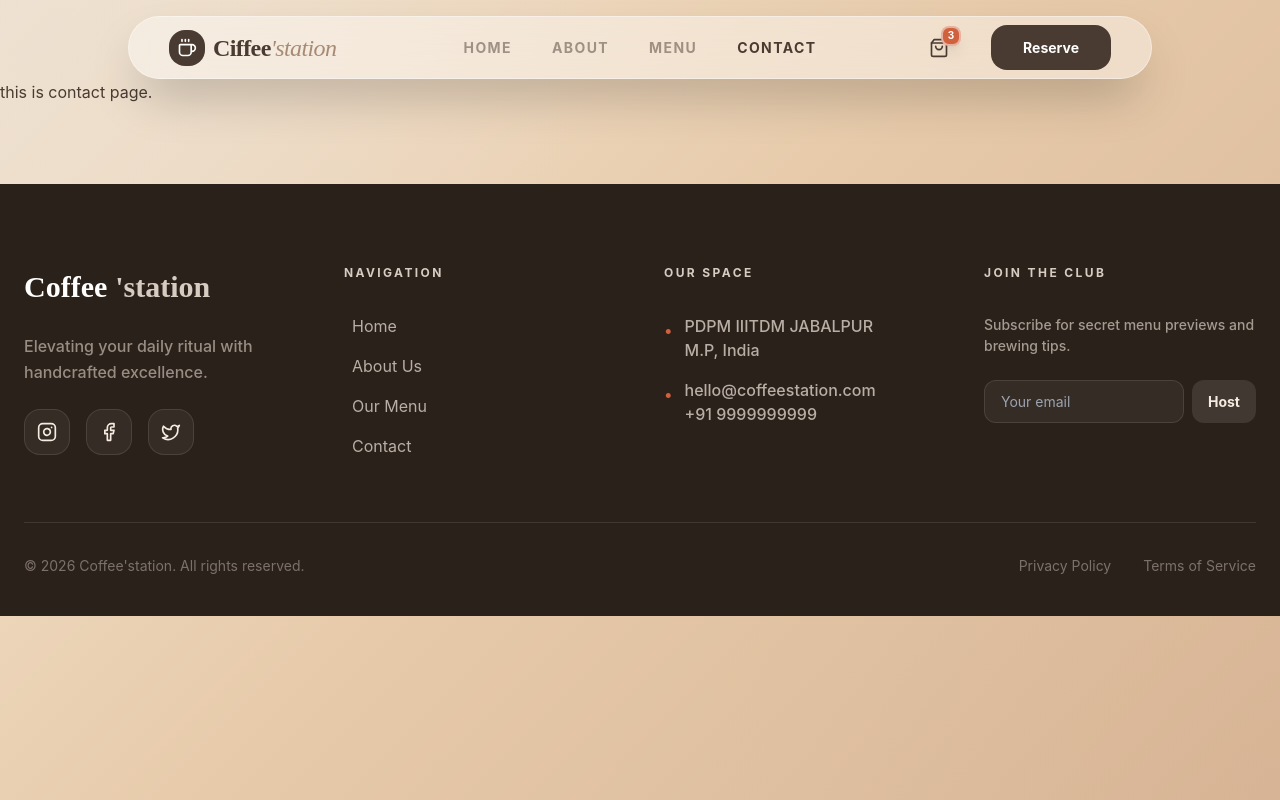
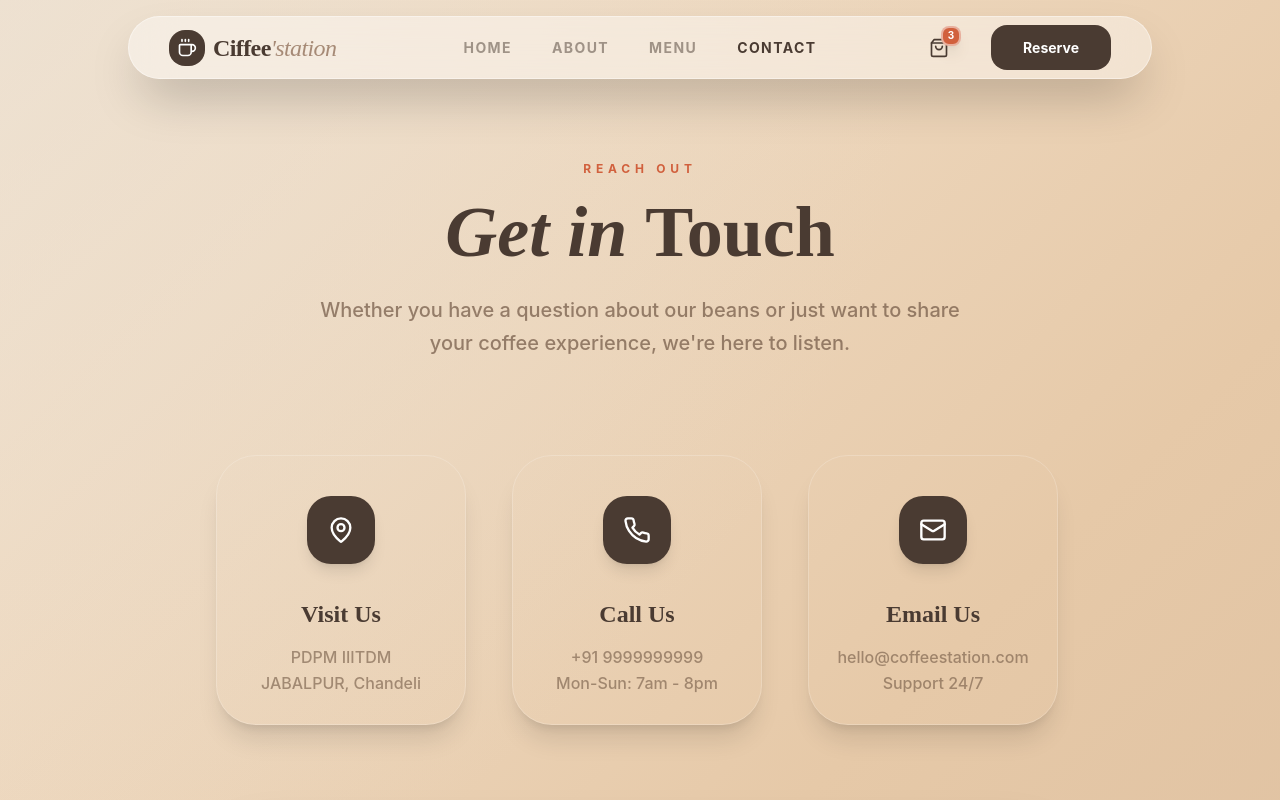
Before and after one commit to rachel0623123/coffee_station_nick, a React (Vite) app: page /contact in a window 1280 px wide. Shown: the top 800 px of the page. Built offline with nearby package versions, Linux system fonts and the light colour scheme.

Commit message:
feat: built contactpage.

```diff
--- a/src/pages/Contact.tsx
+++ b/src/pages/Contact.tsx
@@ -1,7 +1,9 @@
+import { GetInTouchSection } from "../shared/ui/contact/GetInTouchSection";
+
 export const Contact = () => {
     return (
         <main>
-            this is contact page.
+            <GetInTouchSection />
         </main>
     );
 }
--- /dev/null
+++ b/src/shared/ui/contact/GetInTouchSection.tsx
@@ -0,0 +1,27 @@
+import { LuMapPin, LuPhone, LuMail  } from "react-icons/lu";
+import { ContactCard } from "../card/ContactCard";
+
+import src from "../../../assets/images/Screenshot_1.png";
+import { ImageCard } from "../card/ImageCard";
+
+export const GetInTouchSection = () => {
+    return (
+        <section className="pt-20 pb-20 relative min-h-screen">
+            <div className="container mx-auto px-6 max-w-4xl relative z-10">
+                <div className="text-center mb-24">
+                    <p className="text-terracotta font-bold uppercase tracking-[0.4em] text-sm1Txt block">Reach Out</p>
+                    <h1 className="text-lgTtl font-bold text-coffee-900 mb-2 font-serif italic">
+                        Get in <span className="not-italic">Touch</span>
+                    </h1>
+                    <p className="text-coffee-800/70 max-w-2xl mx-auto font-medium text-bgTxt leading-relaxed">Whether you have a question about our beans or just want to share your coffee experience, we're here to listen.</p>
+                </div>
+                <div className="grid grid-cols-3 gap-10 mb-20">
+                    <ContactCard title="Visit Us" content="PDPM IIITDM JABALPUR, Chandeli" icon={LuMapPin} />
+                    <ContactCard title="Call Us" content="+91 9999999999 Mon-Sun: 7am - 8pm" icon={LuPhone} />
+                    <ContactCard title="Email Us" content="hello@coffeestation.com Support 24/7" icon={LuMail} />
+                </div>
+                <ImageCard src={src} divStyle="map_image_card" imgStyle="map_image_card-img"/>
+            </div>
+        </section>
+    );
+}
--- a/src/shared/ui/designSystem/BadgeSection.tsx
+++ b/src/shared/ui/designSystem/BadgeSection.tsx
@@ -1,5 +1,4 @@
 import { Badge } from "../badges/Badge";
-import { CartNumBadge } from "../badges/CartNumBadge";
 import { IconBadge } from "../badges/IconBadge";
 import { GoStarFill } from "react-icons/go";
 import { LuSparkles } from "react-icons/lu";
```
